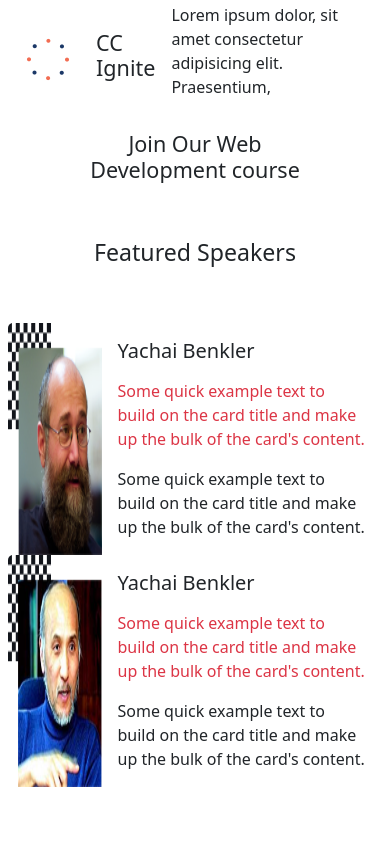
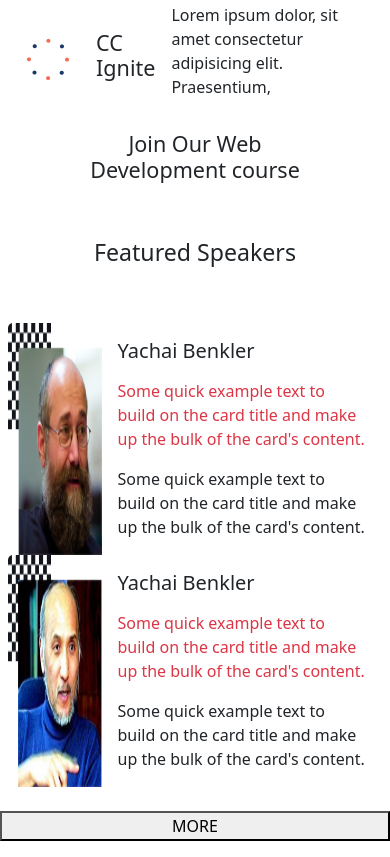
Before and after one commit to ndorrh/final-capstone, a website: page index.html in a window 390 px wide. Shown: the part 1261-2118 px from the top of the page. Before the commit the page ends 2056 px from the top, so only its background shows below. Drawn offline with nearby package versions, Linux system fonts and the light colour scheme.

Commit message:
Add collapse button with BS5 classes for Stylig

```diff
--- a/index.html
+++ b/index.html
@@ -278,6 +278,18 @@
           </div>
         </div>
       </section>
+
+      <!--Collapsing section-->
+      <button
+        class="see-more d-md-none d-flex justify-content-center align-items-center container my-3"
+        type="button"
+        data-bs-toggle="collapse"
+        data-bs-target="#collapseExample"
+        aria-expanded="false"
+        aria-controls="collapseExample"
+      >
+        MORE
+      </button>
     </main>
     <script
       src="https://cdn.jsdelivr.net/npm/bootstrap@5.2.0/dist/js/bootstrap.bundle.min.js"
```
